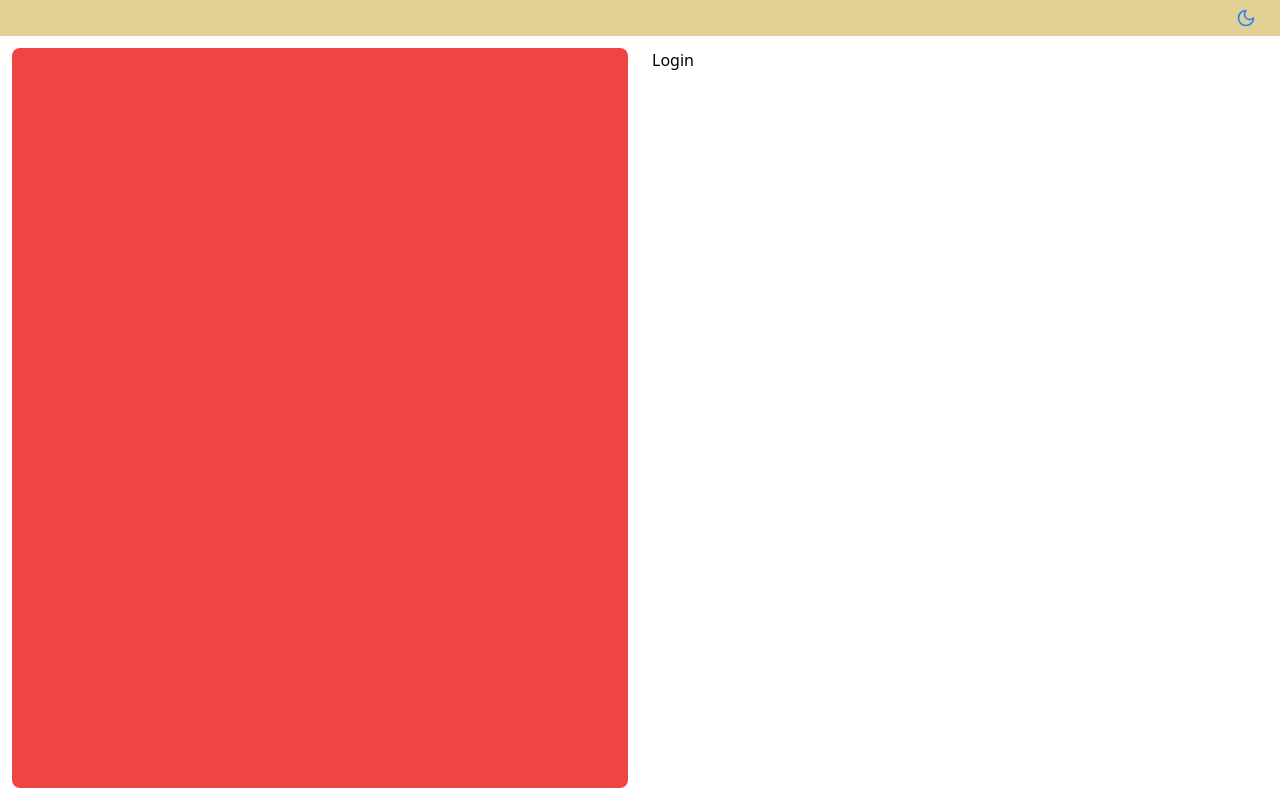
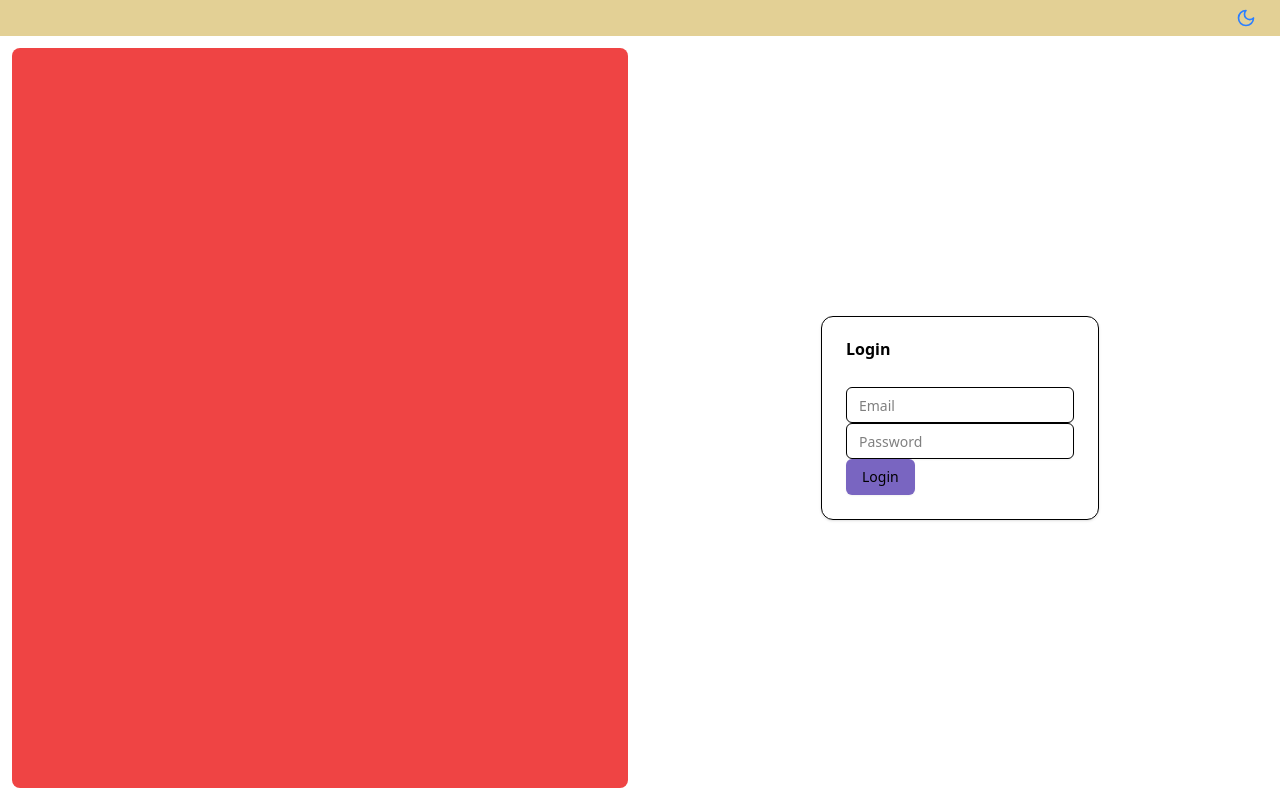
Before and after one commit to Andrei-Cervantes/Appointment_System_UI, a React (Vite) app: page /auth/login in a window 1280 px wide. Built offline with nearby package versions, Linux system fonts and the light colour scheme.

Commit message:
feat: add card component

```diff
--- /dev/null
+++ b/src/components/ui/card.tsx
@@ -0,0 +1,92 @@
+import * as React from "react";
+
+import { cn } from "@/lib/utils";
+
+function Card({ className, ...props }: React.ComponentProps<"div">) {
+  return (
+    <div
+      data-slot="card"
+      className={cn(
+        "bg-card text-card-foreground flex flex-col gap-6 rounded-xl border py-6 shadow-sm",
+        className
+      )}
+      {...props}
+    />
+  );
+}
+
+function CardHeader({ className, ...props }: React.ComponentProps<"div">) {
+  return (
+    <div
+      data-slot="card-header"
+      className={cn(
+        "@container/card-header grid auto-rows-min grid-rows-[auto_auto] items-start gap-1.5 px-6 has-data-[slot=card-action]:grid-cols-[1fr_auto] [.border-b]:pb-6",
+        className
+      )}
+      {...props}
+    />
+  );
+}
+
+function CardTitle({ className, ...props }: React.ComponentProps<"div">) {
+  return (
+    <div
+      data-slot="card-title"
+      className={cn("leading-none font-semibold", className)}
+      {...props}
+    />
+  );
+}
+
+function CardDescription({ className, ...props }: React.ComponentProps<"div">) {
+  return (
+    <div
+      data-slot="card-description"
+      className={cn("text-muted-foreground text-sm", className)}
+      {...props}
+    />
+  );
+}
+
+function CardAction({ className, ...props }: React.ComponentProps<"div">) {
+  return (
+    <div
+      data-slot="card-action"
+      className={cn(
+        "col-start-2 row-span-2 row-start-1 self-start justify-self-end",
+        className
+      )}
+      {...props}
+    />
+  );
+}
+
+function CardContent({ className, ...props }: React.ComponentProps<"div">) {
+  return (
+    <div
+      data-slot="card-content"
+      className={cn("px-6", className)}
+      {...props}
+    />
+  );
+}
+
+function CardFooter({ className, ...props }: React.ComponentProps<"div">) {
+  return (
+    <div
+      data-slot="card-footer"
+      className={cn("flex items-center px-6 [.border-t]:pt-6", className)}
+      {...props}
+    />
+  );
+}
+
+export {
+  Card,
+  CardHeader,
+  CardFooter,
+  CardTitle,
+  CardAction,
+  CardDescription,
+  CardContent,
+};
--- a/src/pages/AuthPages/Login.tsx
+++ b/src/pages/AuthPages/Login.tsx
@@ -1,5 +1,22 @@
+import { Card, CardContent, CardHeader, CardTitle } from "@/components/ui/card";
+import { Input } from "@/components/ui/input";
+import { Button } from "@/components/ui/button";
+
 const Login = () => {
-  return <div>Login</div>;
+  return (
+    <div className="h-full flex items-center justify-center">
+      <Card>
+        <CardHeader>
+          <CardTitle>Login</CardTitle>
+        </CardHeader>
+        <CardContent>
+          <Input type="email" placeholder="Email" />
+          <Input type="password" placeholder="Password" />
+          <Button>Login</Button>
+        </CardContent>
+      </Card>
+    </div>
+  );
 };
 
 export default Login;
```
Also changed, not shown: src/components/auth/AuthCard.tsx (added).
